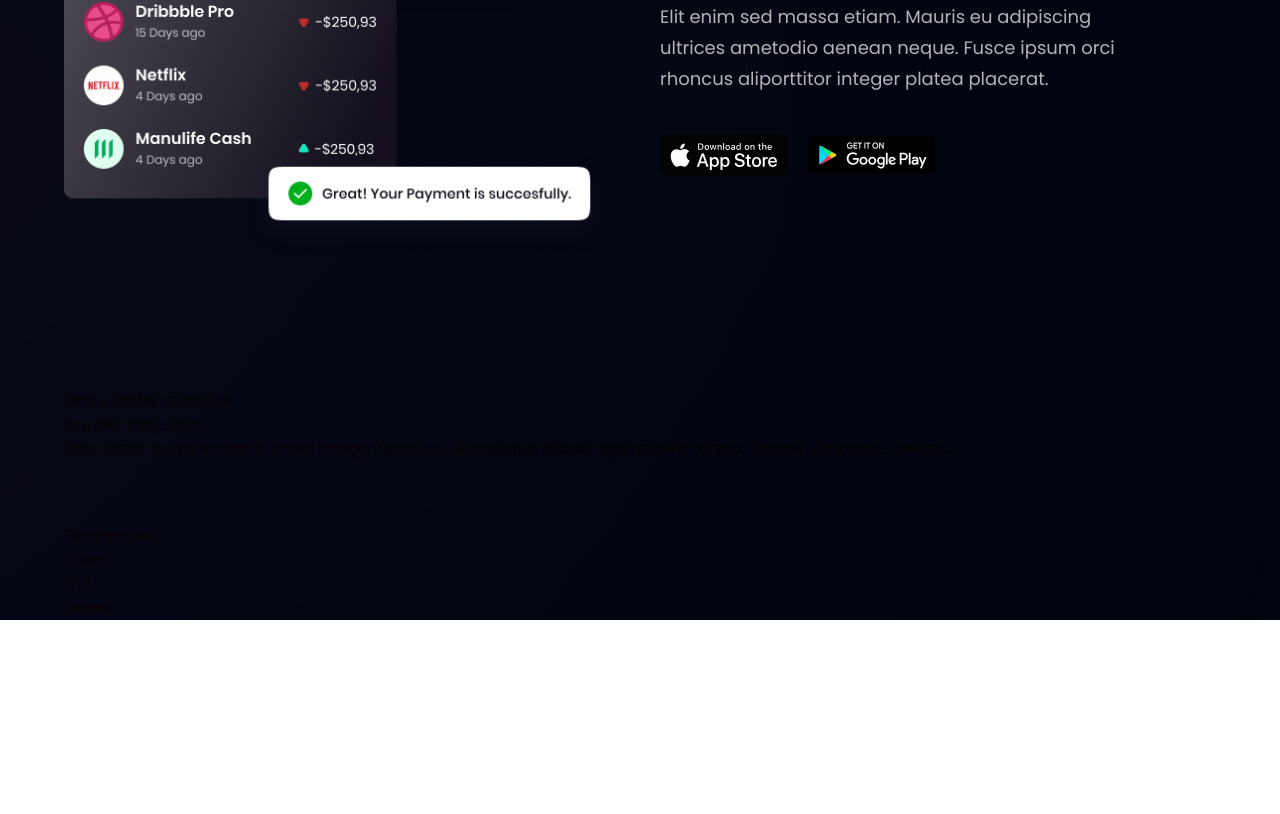
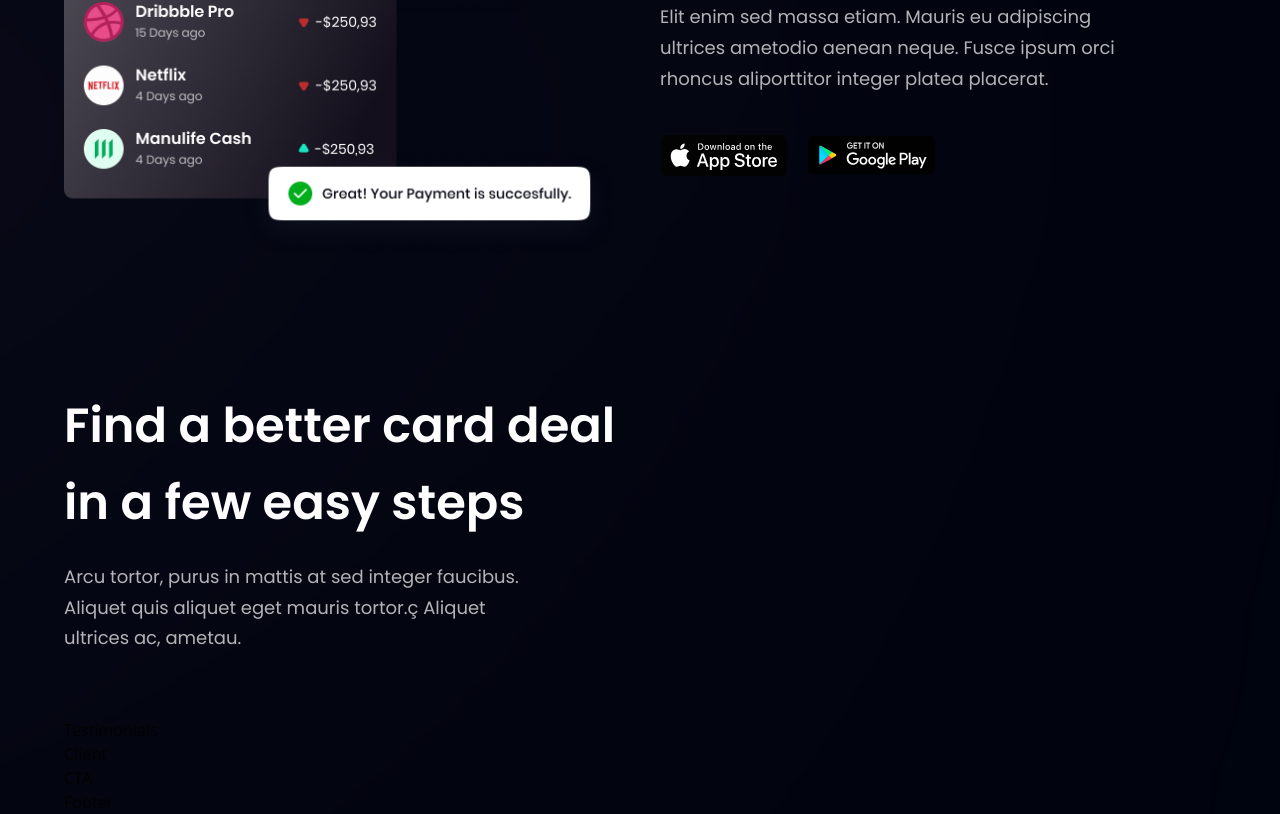
Before and after one commit to tla111/modern_website_2022, a React (Vite) app in the folder bank_modern_app/: page / in a window 1280 px wide. Shown: the part 1865-2679 px from the top of the page. Before the commit the page ends 2485 px from the top, so only its background shows below. Built offline with nearby package versions, Linux system fonts and the light colour scheme.

Commit message:
styled h2 & p

```diff
--- a/bank_modern_app/src/components/CardDeal.jsx
+++ b/bank_modern_app/src/components/CardDeal.jsx
@@ -6,8 +6,8 @@ import Button from './Button'
 const CardDeal = () => (
     <section className={layout.section}>
         <div className={layout.sectionInfo}>
-            <h2>Find a better card deal <br className="sm:block hidden" /> in a few easy steps</h2>
-            <p> Arcu tortor, purus in mattis at sed integer faucibus. Aliquet quis
+            <h2 className={styles.heading2}>Find a better card deal <br className="sm:block hidden" /> in a few easy steps</h2>
+            <p className={`${styles.paragraph} max-w-[470px] mt-5`}> Arcu tortor, purus in mattis at sed integer faucibus. Aliquet quis
                 aliquet eget mauris tortor.ç Aliquet ultrices ac, ametau.
             </p>
         </div>
```
